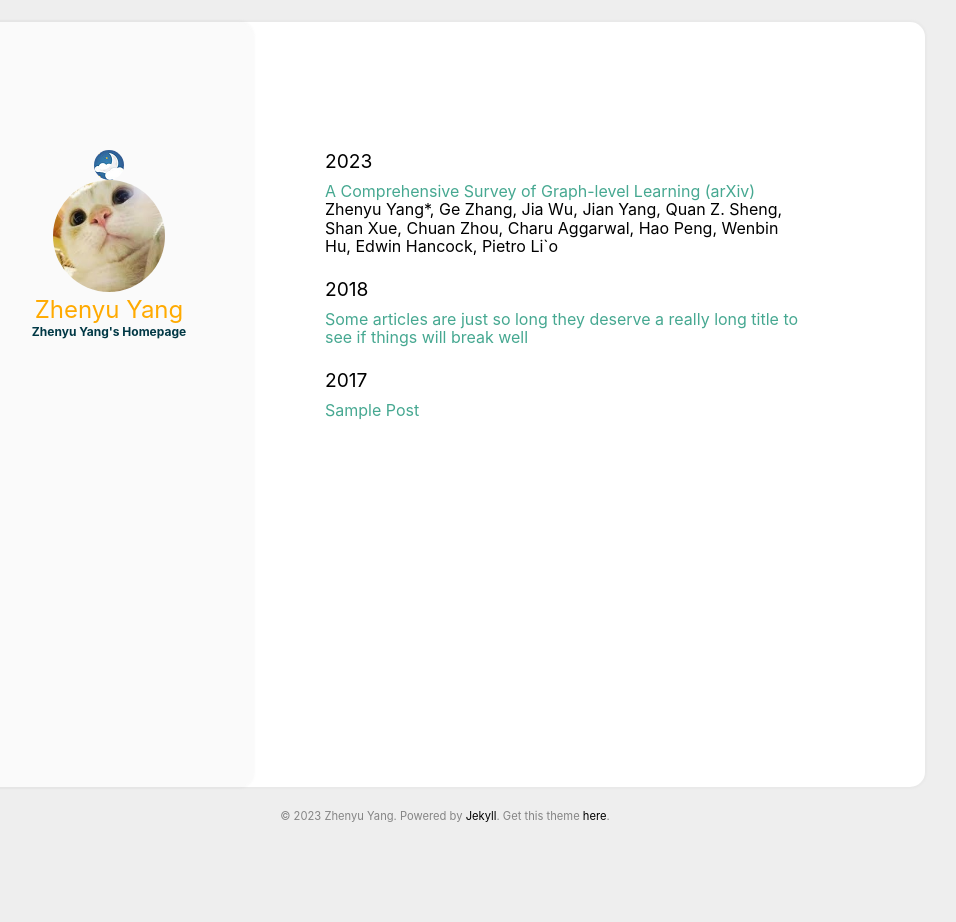
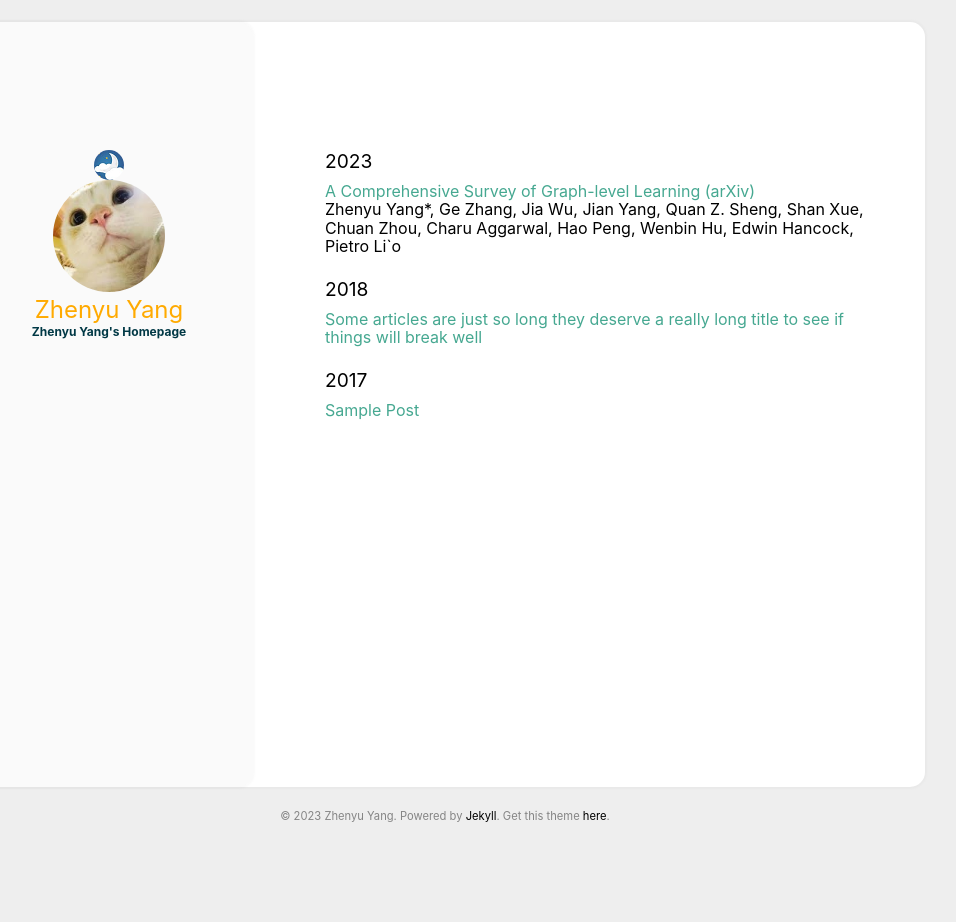
Before and after one commit to ZhenyuYangMQ/ZhenyuYangMQ.github.io, a Jekyll site: the page built from index.html, in a window 1280 px wide. Shown: the whole page, without its empty margins (195-1151 px from the left). Built offline with Jekyll 4.4.1, drawn with Linux system fonts in a browser that asks for light colours.

Commit message:
Update main.scss

```diff
--- a/assets/css/main.scss
+++ b/assets/css/main.scss
@@ -242,7 +242,7 @@ img {
     }
 
     @include breakpoint(medium) {
-        max-width: 30rem;
+        max-width: 35rem;
         margin-top: 5rem;
     }
 
```
